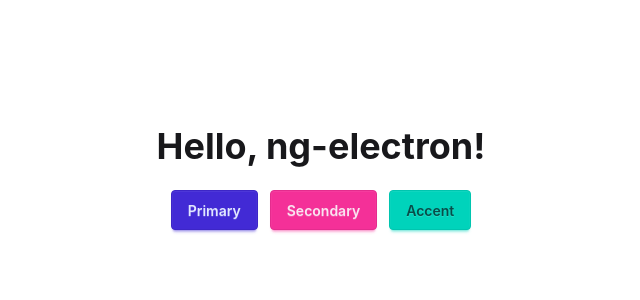
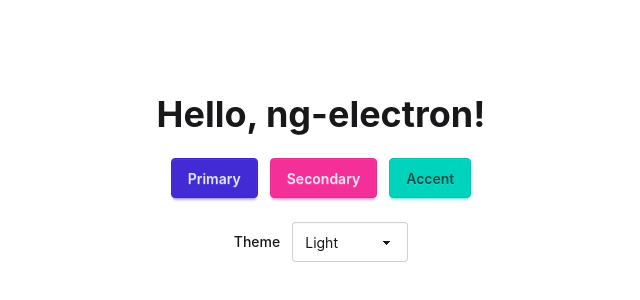
Before and after one commit to ppp3ppj/ng-desktop-benchmark, an Angular app in the folder ng-electron/: page / in a window 1280 px wide. Shown: the part 222-522 px from the top of the page, without its empty margins (319-959 px from the left). Built offline with nearby package versions, Linux system fonts and the light colour scheme.

Commit message:
Implement theme selection feature with ThemeService and update app layout

```diff
--- a/ng-electron/src/app/app.html
+++ b/ng-electron/src/app/app.html
@@ -1,8 +1,20 @@
 <main class="flex min-h-screen flex-col items-center justify-center gap-6">
   <h1 class="text-4xl font-bold">Hello, {{ title() }}!</h1>
+
   <div class="flex gap-3">
     <button class="btn btn-primary">Primary</button>
     <button class="btn btn-secondary">Secondary</button>
     <button class="btn btn-accent">Accent</button>
   </div>
+
+  <div class="flex items-center gap-3">
+    <span class="text-sm font-medium">Theme</span>
+    <select class="select select-bordered" (change)="setTheme($event)">
+      @for (t of themeService.themes; track t) {
+        <option [value]="t" [selected]="themeService.theme() === t">
+          {{ t | titlecase }}
+        </option>
+      }
+    </select>
+  </div>
 </main>
--- a/ng-electron/src/app/app.ts
+++ b/ng-electron/src/app/app.ts
@@ -1,12 +1,20 @@
-import { Component, signal } from '@angular/core';
-import { ChangeDetectionStrategy } from '@angular/core';
+import { ChangeDetectionStrategy, Component, inject, signal } from '@angular/core';
+import { TitleCasePipe } from '@angular/common';
+import { ThemeService, Theme } from './theme.service';
 
 @Component({
   selector: 'app-root',
   templateUrl: './app.html',
   styleUrl: './app.css',
   changeDetection: ChangeDetectionStrategy.OnPush,
+  imports: [TitleCasePipe],
 })
 export class App {
   protected readonly title = signal('ng-electron');
+  protected readonly themeService = inject(ThemeService);
+
+  protected setTheme(event: Event): void {
+    const value = (event.target as HTMLSelectElement).value as Theme;
+    this.themeService.setTheme(value);
+  }
 }
--- /dev/null
+++ b/ng-electron/src/app/theme.service.ts
@@ -0,0 +1,33 @@
+import { effect, inject, Injectable, signal } from '@angular/core';
+import { DOCUMENT } from '@angular/common';
+
+export type Theme = 'light' | 'dark' | 'cyberpunk';
+
+const THEMES: Theme[] = ['light', 'dark', 'cyberpunk'];
+const STORAGE_KEY = 'app-theme';
+const DEFAULT_THEME: Theme = 'light';
+
+@Injectable({ providedIn: 'root' })
+export class ThemeService {
+  private readonly doc = inject(DOCUMENT);
+
+  readonly theme = signal<Theme>(this.loadTheme());
+  readonly themes = THEMES;
+
+  constructor() {
+    effect(() => {
+      const t = this.theme();
+      this.doc.documentElement.setAttribute('data-theme', t);
+      localStorage.setItem(STORAGE_KEY, t);
+    });
+  }
+
+  setTheme(theme: Theme): void {
+    this.theme.set(theme);
+  }
+
+  private loadTheme(): Theme {
+    const stored = localStorage.getItem(STORAGE_KEY);
+    return (THEMES as string[]).includes(stored ?? '') ? (stored as Theme) : DEFAULT_THEME;
+  }
+}
--- a/ng-electron/src/index.html
+++ b/ng-electron/src/index.html
@@ -6,6 +6,12 @@
   <base href="/">
   <meta name="viewport" content="width=device-width, initial-scale=1">
   <link rel="icon" type="image/x-icon" href="favicon.ico">
+  <script>
+    (function () {
+      var t = localStorage.getItem('app-theme');
+      document.documentElement.setAttribute('data-theme', t || 'light');
+    })();
+  </script>
 </head>
 <body>
   <app-root></app-root>
```
